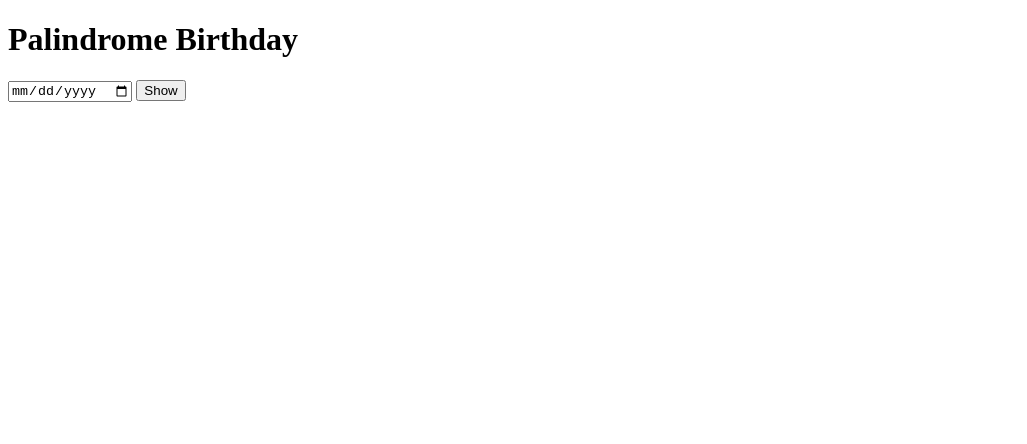
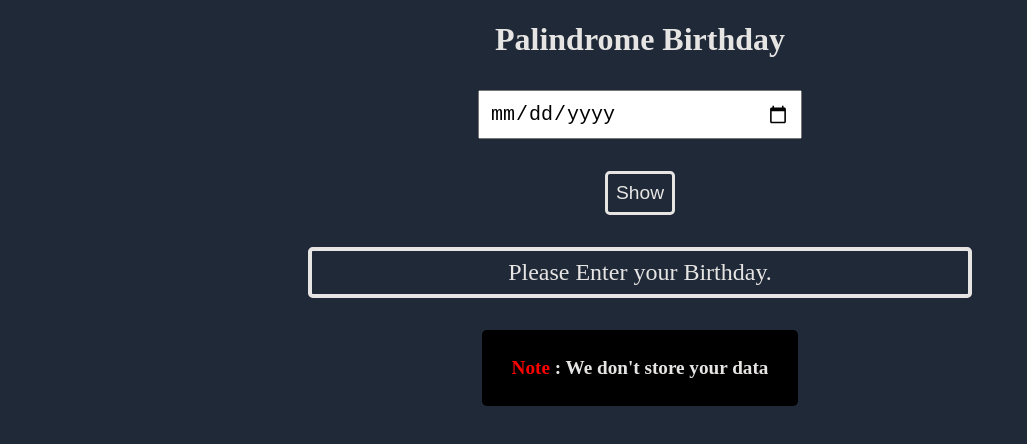
Before and after one commit to sainath7878/palindromeBirthday, a plain HTML site: page index.html in a window 1280 px wide. Both pictures are taken after a click on the button "Show". Shown: the whole page, without its empty margins (0-1027 px from the left). Drawn offline with Linux system fonts and the light colour scheme.

Commit message:
Style : added CSS

```diff
--- a/index.html
+++ b/index.html
@@ -15,6 +15,10 @@
         <button class="show-button">Show</button>
 
         <div class="output"></div>
+
+        <div class="note">
+            <p><strong><span>Note</span> : We don't store your data</strong></p>
+        </div>
     </main>
 </body>
 <script src="index.js"></script>
--- a/index.js
+++ b/index.js
@@ -132,6 +132,8 @@ function convertDateToStr(date) {
   function clickHandler(){
     var birthdayString = dateInput.value;
 
+    outputDiv.style.visibility="visible";
+
     if(birthdayString !==''){
       var listOfDate = birthdayString.split('-');
 
@@ -148,8 +150,11 @@ function convertDateToStr(date) {
       else{
         var [counter,nextDate] = getNextPalindromeDate(date);
 
-        outputDiv.innerText = `Your next palindrome date is ${nextDate.day}-${nextDate.month}-${nextDate.year}, You missed it by ${counter} days.`
+        outputDiv.innerText = `Oops! Next palindrome date is ${nextDate.day}-${nextDate.month}-${nextDate.year}, You missed it by ${counter} days.`
       }
+    }
+    else{
+      outputDiv.innerText = "Please Enter your Birthday."
     }
   }
 
--- a/style.css
+++ b/style.css
@@ -0,0 +1,59 @@
+:root{
+    --primary-color:#1F2937;
+    --primary-white:#E7E5E4;
+}
+
+body{
+    background-color: var(--primary-color);
+    margin:0;
+    color: var(--primary-white);
+    text-align: center;
+}
+
+main input{
+    display: block;
+    margin: auto;
+    width: 300px;
+    padding: 0.6rem;
+    font-size: x-large;
+    margin-top: 2rem;
+}
+
+.show-button{
+    font-size: larger;
+    padding: 0.5rem;
+    margin: 2rem 0;
+    color: var(--primary-white);
+    background-color: var(--primary-color);
+    border: 3px solid var(--primary-white);
+    border-radius: 0.3rem;
+}
+
+.output{
+    visibility: hidden;
+    display: block;
+    margin: auto;
+    width:50%;
+    border: 4px solid var(--primary-white);
+    border-radius: 0.3rem;
+    padding: 0.5rem;
+    font-size: x-large;
+}
+
+.show-button:hover{
+    color:red;
+}
+
+.note{
+    margin: auto;
+    background-color: black;
+    padding: 0.5rem;
+    max-width: 300px;
+    font-size: larger;
+    border-radius: 0.3rem;
+    margin-top: 2rem;
+}
+
+.note span{
+    color: red;
+}
```
